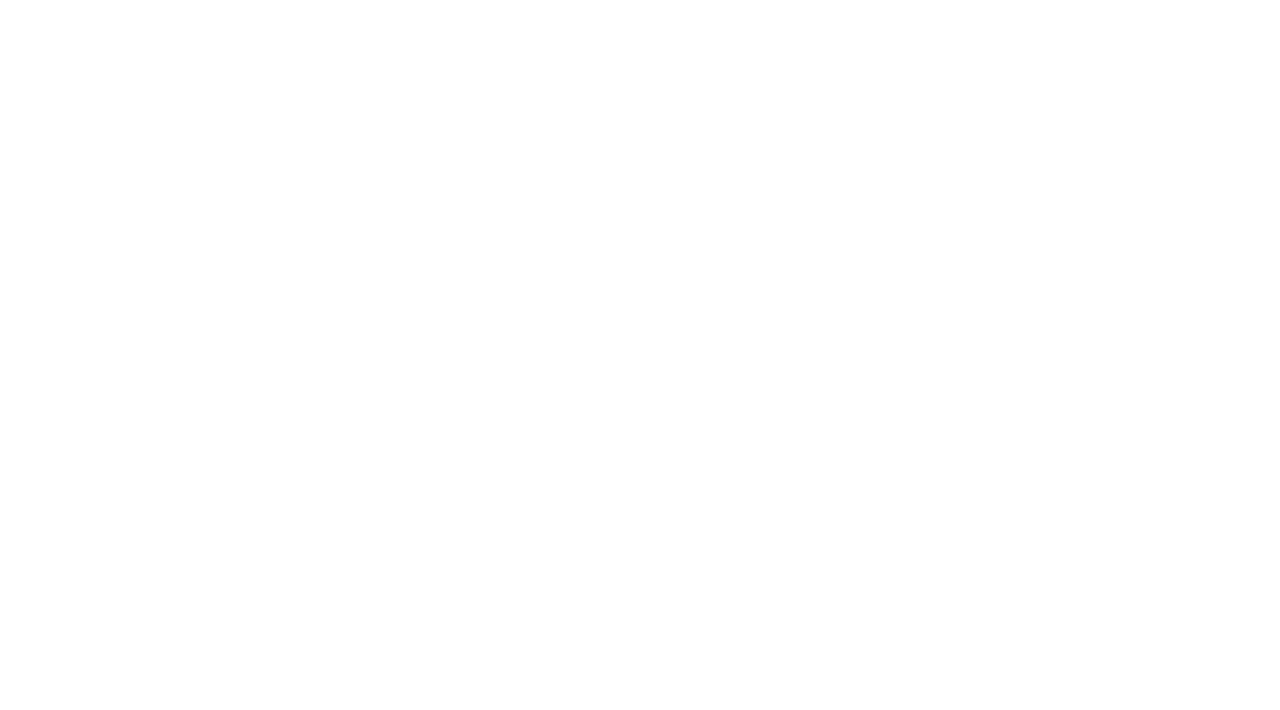
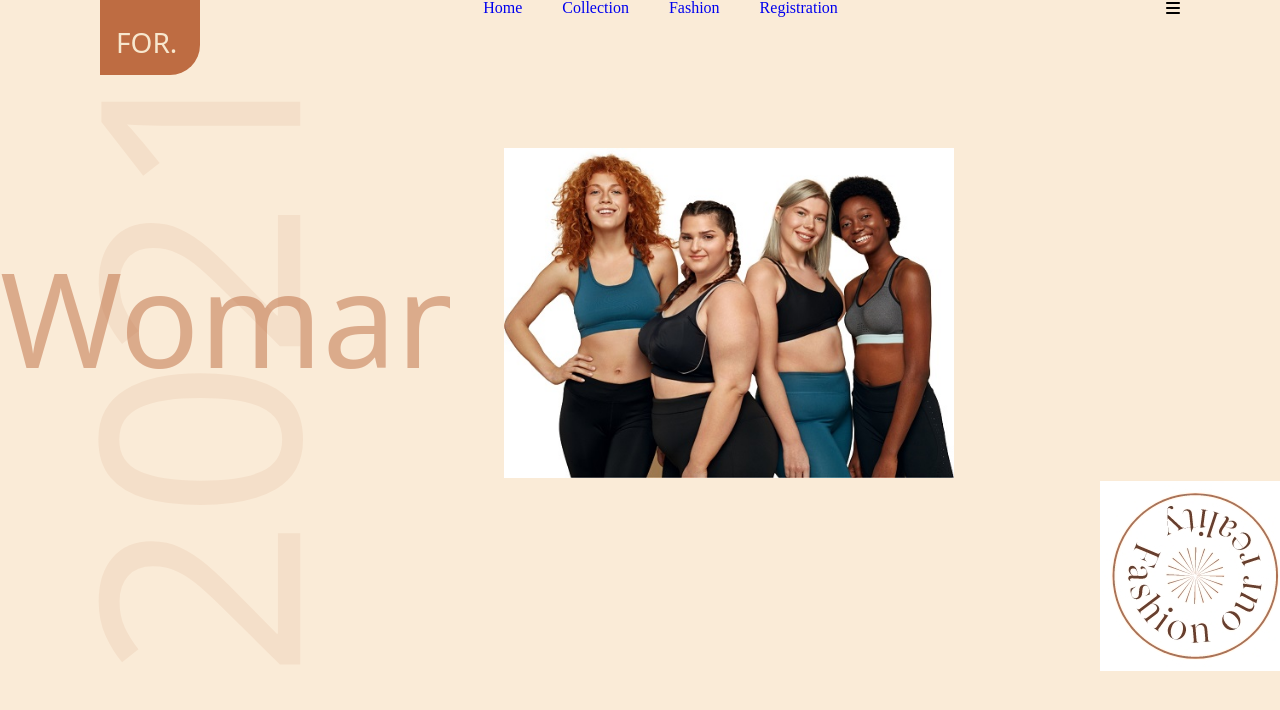
Before and after one commit to ekakhikhadze/First-web, a plain HTML site: page index.html in a window 1280 px wide. Drawn offline with Linux system fonts and the light colour scheme.

Commit message:
ss
add header,section one

```diff
--- a/css/style.css
+++ b/css/style.css
@@ -0,0 +1,48 @@
+.body{
+    background-color: antiquewhite;
+}
+.conteiner{
+    max-width: 1080px;
+    width: 100%;
+    margin: 0 auto;
+}
+.header{
+    display: flex;
+   justify-content: space-between;
+
+}
+.ul{
+    display: flex;
+}
+.li{
+    padding-right: 40px;
+}
+:nth-child(4) {
+    padding-right: 45px;
+}
+.poto2021{
+    position: absolute;
+    height: 600px;
+}
+/* section */
+.wrapper{
+    display: flex;
+}
+.poto1{
+    width: 500px;
+    height: 400px;
+    padding-right: 50px;
+    padding-top: 70px;
+    position: relative;
+}
+.wrapper1{
+    justify-content: center;
+    align-items: center;
+}
+.first{
+    opacity: 0.5;
+}
+.poto2{
+    padding-left: 1100px;
+
+}
--- a/index.html
+++ b/index.html
@@ -1,22 +1,65 @@
 <!DOCTYPE html>
 <html lang="en">
-<head>
-    <meta charset="UTF-8">
-    <meta http-equiv="X-UA-Compatible" content="IE=edge">
-    <meta name="viewport" content="width=device-width, initial-scale=1.0">
-    <meta name="description" content="Fashion,beauty">
-    <meta name="keywords" content="everything about woman">
-    <meta name="author" content="ekk">
-    <meta property="og:url"                content="" />
-    <meta property="og:type"               content="information" />
-    <meta property="og:title"              content="For woman" />
-    <meta property="og:description"        content="all about beauty and fashion" />
-    <meta property="og:image"             content="https://tse4.mm.bing.net/th?id=OIP.1_b9uMkHSJAUS9mwwd6u8wHaEo&pid=Api&P=0" />
+  <head>
+    <meta charset="UTF-8" />
+    <meta http-equiv="X-UA-Compatible" content="IE=edge" />
+    <meta name="viewport" content="width=device-width, initial-scale=1.0" />
+    <meta name="description" content="Fashion,beauty" />
+    <meta name="keywords" content="everything about woman" />
+    <meta name="author" content="ekk" />
+    <meta property="og:url" content="" />
+    <meta property="og:type" content="information" />
+    <meta property="og:title" content="For woman" />
+    <meta property="og:description" content="all about beauty and fashion" />
+    <meta
+      property="og:image"
+      content="https://tse4.mm.bing.net/th?id=OIP.1_b9uMkHSJAUS9mwwd6u8wHaEo&pid=Api&P=0"
+    />
+    <script src="https://kit.fontawesome.com/6de6aa5275.js" crossorigin="anonymous"></script>
     <title>For woman</title>
-    <link rel="stylesheet" href="css/reset.css">
-    <link rel="stylesheet" href="css/style.css">
-</head>
-<body>
-
-</body>
+    <link rel="stylesheet" href="css/reset.css" />
+    <link rel="stylesheet" href="css/style.css" />
+  </head>
+  <body class="body" >
+    <header>
+      <div class="conteiner">
+        <div class="header">
+          <a href="index.html">
+            <img class="logo" src="images/logo.svg" alt="logo" />
+          </a>
+          <nav class="nav1">
+            <ul class="ul">
+              <li class="li">
+                <a href="index.html">Home</a>
+              </li>
+              <li class="li">
+                <a href="collection.html"> Collection </a>
+              </li>
+              <li class="li">
+                <a href="#">Fashion</a>
+              </li>
+              <li class="li">
+                <a href="#">Registration</a>
+              </li>
+            </ul>
+          </nav>
+          <div class="icon" >
+            <i class="fa-solid fa-bars"></i>
+          </div>
+        </div>
+      </div>
+    </header>
+    <section>
+        <div class="wrapper">
+    <img class="poto2021" src="images/2021.svg" alt="2021">
+        </div>
+        <div  class="wrapper1">
+    <img class="poto1 first " src="images/Woman.svg" alt="poto">
+    <img class="poto1 " src="images/girls.jpg" alt="poto">
+        </div>
+        <div>
+            <img class="poto2" src="images/badge.jpg" alt="poto">
+        </div>
+    </section>
+  </body>
 </html>
```
Also changed, not shown: css/collection.html (added, +27 -0 lines), images/123.jpg (added), images/2021.svg (added), images/Woman.svg (added), images/badge.jpg (added), images/bg.jpg (added), images/girls.jpg (added), images/logo.svg (added).
